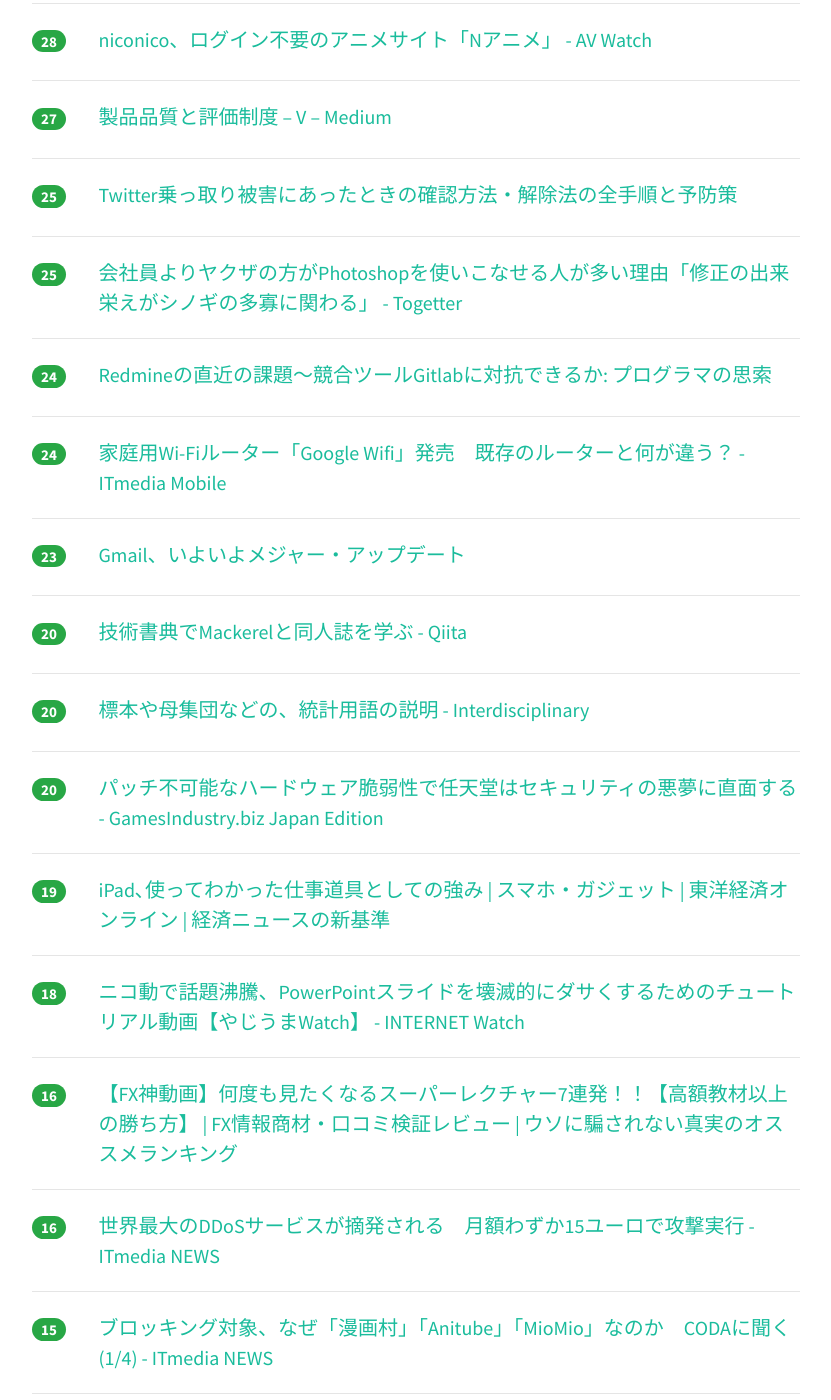
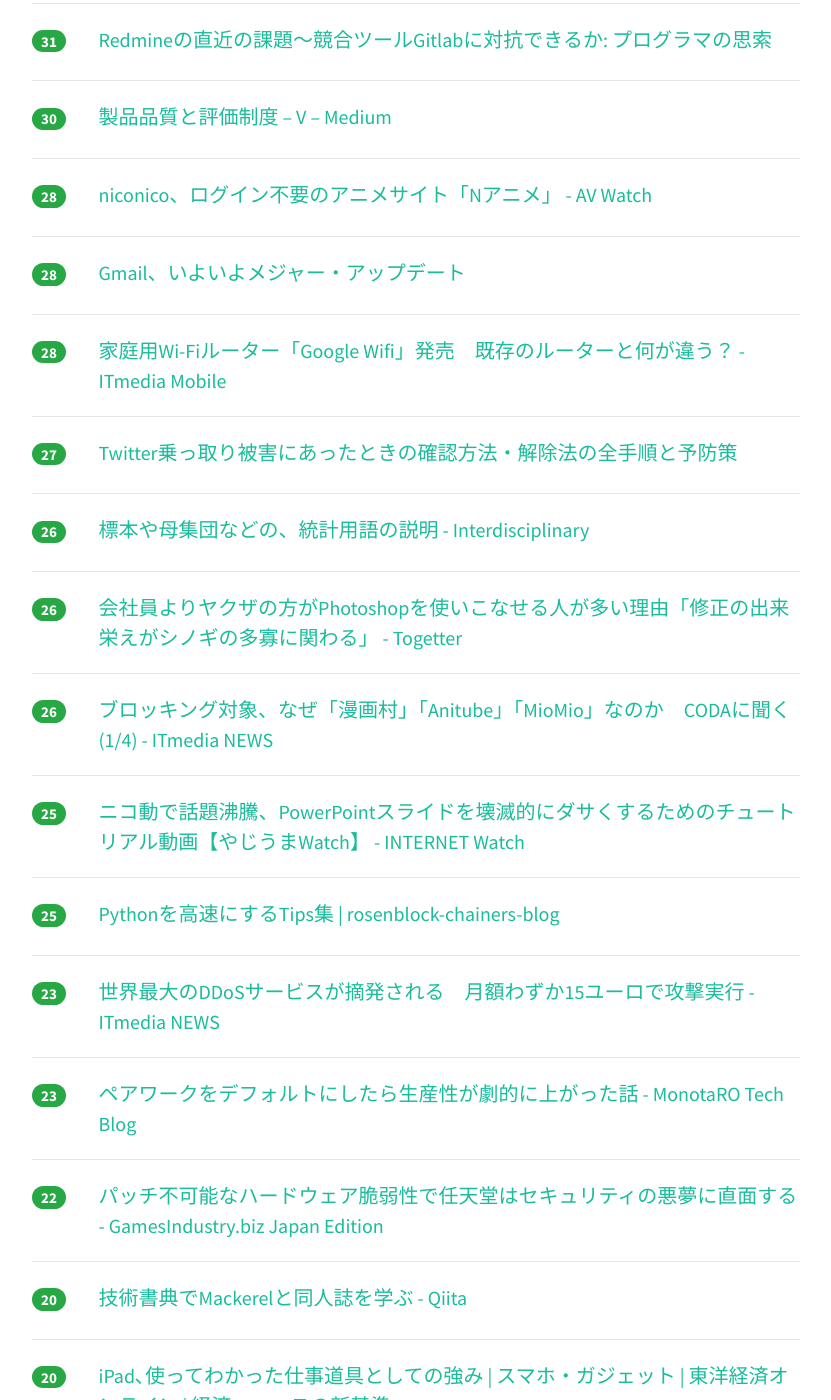
Before and after one commit to yatta47/hatena-matome-site, a Jekyll site: the page built from _posts/2018-04-26-hatena.md, in a window 1280 px wide and 1400 px high, scrolled down 2125 px. Shown: the whole window, without its empty margins (224-1055 px from the left). Built offline with Jekyll 4.4.1, drawn with Linux system fonts in a browser that asks for light colours; nearby versions of some CDN libraries; some of the changed text lies outside the part shown.

Commit message:
Updated 2018-04-26

```diff
--- a/_posts/2018-04-26-hatena.md
+++ b/_posts/2018-04-26-hatena.md
@@ -1,74 +1,94 @@
 ---
 layout: post
 title:  "2018-04-26 はてぶIT"
-date:   2018-04-26 13:01:35
+date:   2018-04-26 14:03:06
 tags: [it-hotentry]
 ---
-36 件のデータあり
+40 件のデータあり
 
 <hr><div class="row">
-<div class="col-1"><span class="badge badge-pill badge-success h2">480</span></div>
+<div class="col-1"><span class="badge badge-pill badge-success h2">528</span></div>
 <div class="col-11"><a href='http://iwasiman.hatenablog.com/entry/2018/04/23/200000' target='_blank'>【JavaScript】３大フレームワーク Angular, React, Vue.jsを比べてみよう (2018年4月) - Rのつく財団入り口</a></div>
 </div>
 <hr>
 <div class="row">
-<div class="col-1"><span class="badge badge-pill badge-success h2">172</span></div>
+<div class="col-1"><span class="badge badge-pill badge-success h2">199</span></div>
 <div class="col-11"><a href='https://togetter.com/li/1221407' target='_blank'>「バルスなんて短い単語で都市が崩壊するのはセキュリティ的にどうなのよ」からの「正しい発音ではない」可能性 - Togetter</a></div>
 </div>
 <hr>
 <div class="row">
-<div class="col-1"><span class="badge badge-pill badge-success h2">131</span></div>
+<div class="col-1"><span class="badge badge-pill badge-success h2">154</span></div>
 <div class="col-11"><a href='http://business.nikkeibp.co.jp/atcl/opinion/16/021900056/042300006/' target='_blank'>日本がホンダジェットから学ぶべき教訓とは？：日経ビジネスオンライン</a></div>
 </div>
 <hr>
 <div class="row">
-<div class="col-1"><span class="badge badge-pill badge-success h2">115</span></div>
+<div class="col-1"><span class="badge badge-pill badge-success h2">122</span></div>
+<div class="col-11"><a href='http://www.atmarkit.co.jp/ait/articles/1804/26/news018.html' target='_blank'>「東ロボ」を主導した数学者が「読解力がない子どもにプログラミングを教えても、意味がない」と主張する理由：特集：小学生の「プログラミング教育」その前に（8） - ＠IT</a></div>
+</div>
+<hr>
+<div class="row">
+<div class="col-1"><span class="badge badge-pill badge-success h2">119</span></div>
 <div class="col-11"><a href='https://toris.io/2018/04/a-world-without-kubernetes/' target='_blank'>Kubernetes のない世界 | TORI</a></div>
 </div>
 <hr>
 <div class="row">
-<div class="col-1"><span class="badge badge-pill badge-success h2">84</span></div>
-<div class="col-11"><a href='http://www.atmarkit.co.jp/ait/articles/1804/26/news018.html' target='_blank'>「東ロボ」を主導した数学者が「読解力がない子どもにプログラミングを教えても、意味がない」と主張する理由：特集：小学生の「プログラミング教育」その前に（8） - ＠IT</a></div>
-</div>
-<hr>
-<div class="row">
-<div class="col-1"><span class="badge badge-pill badge-success h2">79</span></div>
+<div class="col-1"><span class="badge badge-pill badge-success h2">108</span></div>
 <div class="col-11"><a href='https://www.lifehacker.jp/2018/04/164915readruby.html' target='_blank'>英語の文章にルビをふってくれるGoogle Chrome拡張機能「Read Ruby」 | ライフハッカー［日本版］</a></div>
 </div>
 <hr>
 <div class="row">
-<div class="col-1"><span class="badge badge-pill badge-success h2">53</span></div>
+<div class="col-1"><span class="badge badge-pill badge-success h2">63</span></div>
+<div class="col-11"><a href='https://japan.googleblog.com/2018/04/gmail.html' target='_blank'>Google Japan Blog: 新しい Gmail をお試しください</a></div>
+</div>
+<hr>
+<div class="row">
+<div class="col-1"><span class="badge badge-pill badge-success h2">62</span></div>
+<div class="col-11"><a href='https://cloud.google.com/memorystore/' target='_blank'>Fully-managed in-memory data store service  |  Google Cloud</a></div>
+</div>
+<hr>
+<div class="row">
+<div class="col-1"><span class="badge badge-pill badge-success h2">56</span></div>
 <div class="col-11"><a href='http://tech-blog.rakus.co.jp/entry/2018/04/25/151607' target='_blank'>新人がDockerを学習すべき4つの理由 - RAKUS Developers Blog | ラクス エンジニアブログ</a></div>
 </div>
 <hr>
 <div class="row">
-<div class="col-1"><span class="badge badge-pill badge-success h2">52</span></div>
+<div class="col-1"><span class="badge badge-pill badge-success h2">55</span></div>
 <div class="col-11"><a href='https://www.softantenna.com/wp/review/textql/' target='_blank'>TextQL - CVSファイルに対してSQLを実行できるコマンドラインツール | ソフトアンテナブログ</a></div>
 </div>
 <hr>
 <div class="row">
-<div class="col-1"><span class="badge badge-pill badge-success h2">51</span></div>
+<div class="col-1"><span class="badge badge-pill badge-success h2">53</span></div>
 <div class="col-11"><a href='http://www.ryuzee.com/contents/blog/7126' target='_blank'>【資料公開】Effective DevOps #devopsdaystokyo</a></div>
 </div>
 <hr>
 <div class="row">
-<div class="col-1"><span class="badge badge-pill badge-success h2">46</span></div>
-<div class="col-11"><a href='https://japan.googleblog.com/2018/04/gmail.html' target='_blank'>Google Japan Blog: 新しい Gmail をお試しください</a></div>
-</div>
-<hr>
-<div class="row">
-<div class="col-1"><span class="badge badge-pill badge-success h2">46</span></div>
-<div class="col-11"><a href='https://cloud.google.com/memorystore/' target='_blank'>Fully-managed in-memory data store service  |  Google Cloud</a></div>
-</div>
-<hr>
-<div class="row">
-<div class="col-1"><span class="badge badge-pill badge-success h2">45</span></div>
+<div class="col-1"><span class="badge badge-pill badge-success h2">53</span></div>
 <div class="col-11"><a href='http://www.orangeitems.com/entry/2018/04/25/134157' target='_blank'>AmazonのDNSトラフィック乗っ取り　仕組みについて解説 - orangeitems’s diary</a></div>
 </div>
 <hr>
 <div class="row">
-<div class="col-1"><span class="badge badge-pill badge-success h2">41</span></div>
+<div class="col-1"><span class="badge badge-pill badge-success h2">53</span></div>
+<div class="col-11"><a href='http://www.itmedia.co.jp/news/articles/1804/26/news071.html' target='_blank'>「Gmail」大幅アップデートの新機能まとめ - ITmedia NEWS</a></div>
+</div>
+<hr>
+<div class="row">
+<div class="col-1"><span class="badge badge-pill badge-success h2">43</span></div>
+<div class="col-11"><a href='https://qiita.com/Yuta_Fujiwara/items/ce4de683255aeffffb5d' target='_blank'>開発に集中するためのChrome拡張を作りました！ - Qiita</a></div>
+</div>
+<hr>
+<div class="row">
+<div class="col-1"><span class="badge badge-pill badge-success h2">42</span></div>
 <div class="col-11"><a href='https://smhn.info/201804-google-todo-app' target='_blank'>グーグル、ようやく純正のToDoアプリを公開。 – すまほん!!</a></div>
+</div>
+<hr>
+<div class="row">
+<div class="col-1"><span class="badge badge-pill badge-success h2">42</span></div>
+<div class="col-11"><a href='http://ozy4dm.hateblo.jp/entry/2018/04/25/150234' target='_blank'>10,000人のコードを読んだ話～さらばCodeIQ～ - おじい研究所</a></div>
+</div>
+<hr>
+<div class="row">
+<div class="col-1"><span class="badge badge-pill badge-success h2">40</span></div>
+<div class="col-11"><a href='https://ics.media/entry/17834' target='_blank'>CSSコーダーにとっての2018年のコーディング事情。アンケート結果から分析するイマドキのウェブ制作 - ICS MEDIA</a></div>
 </div>
 <hr>
 <div class="row">
@@ -77,33 +97,23 @@ tags: [it-hotentry]
 </div>
 <hr>
 <div class="row">
-<div class="col-1"><span class="badge badge-pill badge-success h2">39</span></div>
-<div class="col-11"><a href='http://ozy4dm.hateblo.jp/entry/2018/04/25/150234' target='_blank'>10,000人のコードを読んだ話～さらばCodeIQ～ - おじい研究所</a></div>
+<div class="col-1"><span class="badge badge-pill badge-success h2">38</span></div>
+<div class="col-11"><a href='https://speakerdeck.com/sawa_zen/react-sketch-dot-appdedezaingaidorainwozuo-tutemita' target='_blank'>React Sketch.appでデザインガイドラインを作ってみた // Speaker Deck</a></div>
 </div>
 <hr>
 <div class="row">
 <div class="col-1"><span class="badge badge-pill badge-success h2">38</span></div>
-<div class="col-11"><a href='http://www.itmedia.co.jp/news/articles/1804/26/news071.html' target='_blank'>「Gmail」大幅アップデートの新機能まとめ - ITmedia NEWS</a></div>
-</div>
-<hr>
-<div class="row">
-<div class="col-1"><span class="badge badge-pill badge-success h2">37</span></div>
-<div class="col-11"><a href='https://speakerdeck.com/sawa_zen/react-sketch-dot-appdedezaingaidorainwozuo-tutemita' target='_blank'>React Sketch.appでデザインガイドラインを作ってみた // Speaker Deck</a></div>
-</div>
-<hr>
-<div class="row">
-<div class="col-1"><span class="badge badge-pill badge-success h2">34</span></div>
 <div class="col-11"><a href='https://aws.amazon.com/jp/solutions/case-studies/navitime/' target='_blank'>AWS 導入事例：株式会社ナビタイムジャパン | AWS</a></div>
 </div>
 <hr>
 <div class="row">
-<div class="col-1"><span class="badge badge-pill badge-success h2">32</span></div>
-<div class="col-11"><a href='https://qiita.com/Yuta_Fujiwara/items/ce4de683255aeffffb5d' target='_blank'>開発に集中するためのChrome拡張を作りました！ - Qiita</a></div>
+<div class="col-1"><span class="badge badge-pill badge-success h2">31</span></div>
+<div class="col-11"><a href='http://forza.cocolog-nifty.com/blog/2018/04/redminegitlab-1.html' target='_blank'>Redmineの直近の課題～競合ツールGitlabに対抗できるか: プログラマの思索</a></div>
 </div>
 <hr>
 <div class="row">
-<div class="col-1"><span class="badge badge-pill badge-success h2">29</span></div>
-<div class="col-11"><a href='https://ics.media/entry/17834' target='_blank'>CSSコーダーにとっての2018年のコーディング事情。アンケート結果から分析するイマドキのウェブ制作 - ICS MEDIA</a></div>
+<div class="col-1"><span class="badge badge-pill badge-success h2">30</span></div>
+<div class="col-11"><a href='https://medium.com/@voluntas/5aaad6ea845c' target='_blank'>製品品質と評価制度 – V – Medium</a></div>
 </div>
 <hr>
 <div class="row">
@@ -112,33 +122,58 @@ tags: [it-hotentry]
 </div>
 <hr>
 <div class="row">
+<div class="col-1"><span class="badge badge-pill badge-success h2">28</span></div>
+<div class="col-11"><a href='https://jp.techcrunch.com/2018/04/26/2018-04-25-say-hello-to-the-new-gmail-with-self-destructing-messages-email-snoozing-offline-mode-and-more/' target='_blank'>Gmail、いよいよメジャー・アップデート</a></div>
+</div>
+<hr>
+<div class="row">
+<div class="col-1"><span class="badge badge-pill badge-success h2">28</span></div>
+<div class="col-11"><a href='http://www.itmedia.co.jp/mobile/articles/1804/25/news107.html' target='_blank'>家庭用Wi-Fiルーター「Google Wifi」発売　既存のルーターと何が違う？ - ITmedia Mobile</a></div>
+</div>
+<hr>
+<div class="row">
 <div class="col-1"><span class="badge badge-pill badge-success h2">27</span></div>
-<div class="col-11"><a href='https://medium.com/@voluntas/5aaad6ea845c' target='_blank'>製品品質と評価制度 – V – Medium</a></div>
+<div class="col-11"><a href='https://blogs.mcafee.jp/twitter-takeover' target='_blank'>Twitter乗っ取り被害にあったときの確認方法・解除法の全手順と予防策</a></div>
+</div>
+<hr>
+<div class="row">
+<div class="col-1"><span class="badge badge-pill badge-success h2">26</span></div>
+<div class="col-11"><a href='http://interdisciplinary.hateblo.jp/entry/2018/04/25/214321' target='_blank'>標本や母集団などの、統計用語の説明 - Interdisciplinary</a></div>
+</div>
+<hr>
+<div class="row">
+<div class="col-1"><span class="badge badge-pill badge-success h2">26</span></div>
+<div class="col-11"><a href='https://togetter.com/li/1221424' target='_blank'>会社員よりヤクザの方がPhotoshopを使いこなせる人が多い理由「修正の出来栄えがシノギの多寡に関わる」 - Togetter</a></div>
+</div>
+<hr>
+<div class="row">
+<div class="col-1"><span class="badge badge-pill badge-success h2">26</span></div>
+<div class="col-11"><a href='http://www.itmedia.co.jp/news/articles/1804/26/news037.html' target='_blank'>ブロッキング対象、なぜ「漫画村」「Anitube」「MioMio」なのか　CODAに聞く (1/4) - ITmedia NEWS</a></div>
 </div>
 <hr>
 <div class="row">
 <div class="col-1"><span class="badge badge-pill badge-success h2">25</span></div>
-<div class="col-11"><a href='https://blogs.mcafee.jp/twitter-takeover' target='_blank'>Twitter乗っ取り被害にあったときの確認方法・解除法の全手順と予防策</a></div>
+<div class="col-11"><a href='https://internet.watch.impress.co.jp/docs/yajiuma/1119166.html' target='_blank'>ニコ動で話題沸騰、PowerPointスライドを壊滅的にダサくするためのチュートリアル動画【やじうまWatch】 - INTERNET Watch</a></div>
 </div>
 <hr>
 <div class="row">
 <div class="col-1"><span class="badge badge-pill badge-success h2">25</span></div>
-<div class="col-11"><a href='https://togetter.com/li/1221424' target='_blank'>会社員よりヤクザの方がPhotoshopを使いこなせる人が多い理由「修正の出来栄えがシノギの多寡に関わる」 - Togetter</a></div>
-</div>
-<hr>
-<div class="row">
-<div class="col-1"><span class="badge badge-pill badge-success h2">24</span></div>
-<div class="col-11"><a href='http://forza.cocolog-nifty.com/blog/2018/04/redminegitlab-1.html' target='_blank'>Redmineの直近の課題～競合ツールGitlabに対抗できるか: プログラマの思索</a></div>
-</div>
-<hr>
-<div class="row">
-<div class="col-1"><span class="badge badge-pill badge-success h2">24</span></div>
-<div class="col-11"><a href='http://www.itmedia.co.jp/mobile/articles/1804/25/news107.html' target='_blank'>家庭用Wi-Fiルーター「Google Wifi」発売　既存のルーターと何が違う？ - ITmedia Mobile</a></div>
+<div class="col-11"><a href='https://cafeunder.github.io//rosenblock-chainers-blog/2018/04/24/Python-Tips.html' target='_blank'>Pythonを高速にするTips集 | rosenblock-chainers-blog</a></div>
 </div>
 <hr>
 <div class="row">
 <div class="col-1"><span class="badge badge-pill badge-success h2">23</span></div>
-<div class="col-11"><a href='https://jp.techcrunch.com/2018/04/26/2018-04-25-say-hello-to-the-new-gmail-with-self-destructing-messages-email-snoozing-offline-mode-and-more/' target='_blank'>Gmail、いよいよメジャー・アップデート</a></div>
+<div class="col-11"><a href='http://www.itmedia.co.jp/news/articles/1804/26/news064.html' target='_blank'>世界最大のDDoSサービスが摘発される　月額わずか15ユーロで攻撃実行 - ITmedia NEWS</a></div>
+</div>
+<hr>
+<div class="row">
+<div class="col-1"><span class="badge badge-pill badge-success h2">23</span></div>
+<div class="col-11"><a href='http://tech-blog.monotaro.com/entry/2018/04/25/073000' target='_blank'>ペアワークをデフォルトにしたら生産性が劇的に上がった話 - MonotaRO Tech Blog</a></div>
+</div>
+<hr>
+<div class="row">
+<div class="col-1"><span class="badge badge-pill badge-success h2">22</span></div>
+<div class="col-11"><a href='http://jp.gamesindustry.biz/article/1804/18042501/' target='_blank'>パッチ不可能なハードウェア脆弱性で任天堂はセキュリティの悪夢に直面する - GamesIndustry.biz Japan Edition</a></div>
 </div>
 <hr>
 <div class="row">
@@ -148,37 +183,12 @@ tags: [it-hotentry]
 <hr>
 <div class="row">
 <div class="col-1"><span class="badge badge-pill badge-success h2">20</span></div>
-<div class="col-11"><a href='http://interdisciplinary.hateblo.jp/entry/2018/04/25/214321' target='_blank'>標本や母集団などの、統計用語の説明 - Interdisciplinary</a></div>
-</div>
-<hr>
-<div class="row">
-<div class="col-1"><span class="badge badge-pill badge-success h2">20</span></div>
-<div class="col-11"><a href='http://jp.gamesindustry.biz/article/1804/18042501/' target='_blank'>パッチ不可能なハードウェア脆弱性で任天堂はセキュリティの悪夢に直面する - GamesIndustry.biz Japan Edition</a></div>
-</div>
-<hr>
-<div class="row">
-<div class="col-1"><span class="badge badge-pill badge-success h2">19</span></div>
 <div class="col-11"><a href='https://toyokeizai.net/articles/-/218269' target='_blank'>iPad､使ってわかった仕事道具としての強み | スマホ・ガジェット | 東洋経済オンライン | 経済ニュースの新基準</a></div>
 </div>
 <hr>
 <div class="row">
-<div class="col-1"><span class="badge badge-pill badge-success h2">18</span></div>
-<div class="col-11"><a href='https://internet.watch.impress.co.jp/docs/yajiuma/1119166.html' target='_blank'>ニコ動で話題沸騰、PowerPointスライドを壊滅的にダサくするためのチュートリアル動画【やじうまWatch】 - INTERNET Watch</a></div>
-</div>
-<hr>
-<div class="row">
-<div class="col-1"><span class="badge badge-pill badge-success h2">16</span></div>
-<div class="col-11"><a href='http://fx-johosyozai-review.com/hissyoho/fx%E5%8B%9D%E3%81%A1%E6%96%B9%E5%8B%95%E7%94%BB/' target='_blank'>【FX神動画】何度も見たくなるスーパーレクチャー7連発！！【高額教材以上の勝ち方】 | FX情報商材・口コミ検証レビュー | ウソに騙されない真実のオススメランキング</a></div>
-</div>
-<hr>
-<div class="row">
-<div class="col-1"><span class="badge badge-pill badge-success h2">16</span></div>
-<div class="col-11"><a href='http://www.itmedia.co.jp/news/articles/1804/26/news064.html' target='_blank'>世界最大のDDoSサービスが摘発される　月額わずか15ユーロで攻撃実行 - ITmedia NEWS</a></div>
-</div>
-<hr>
-<div class="row">
-<div class="col-1"><span class="badge badge-pill badge-success h2">15</span></div>
-<div class="col-11"><a href='http://www.itmedia.co.jp/news/articles/1804/26/news037.html' target='_blank'>ブロッキング対象、なぜ「漫画村」「Anitube」「MioMio」なのか　CODAに聞く (1/4) - ITmedia NEWS</a></div>
+<div class="col-1"><span class="badge badge-pill badge-success h2">17</span></div>
+<div class="col-11"><a href='http://blog.kazuhooku.com/2018/04/blog-post.html' target='_blank'>Kazuho's Weblog: 海賊版サイトのブロッキングについてアンケートをとってみたら興味深い結果が出た</a></div>
 </div>
 <hr>
 <div class="row">
@@ -186,3 +196,13 @@ tags: [it-hotentry]
 <div class="col-11"><a href='https://www.asahi.com/articles/ASL4S640VL4SUCVL01K.html' target='_blank'>政府が忖度要求…サイト遮断の禍根と懸念　津田大介さん：朝日新聞デジタル</a></div>
 </div>
 <hr>
+<div class="row">
+<div class="col-1"><span class="badge badge-pill badge-success h2">13</span></div>
+<div class="col-11"><a href='http://fx-johosyozai-review.com/hissyoho/fx%E5%8B%9D%E3%81%A1%E6%96%B9%E5%8B%95%E7%94%BB/' target='_blank'>【FX神動画】何度も見たくなるスーパーレクチャー7連発！！【高額教材以上の勝ち方】 | FX情報商材・口コミ検証レビュー | ウソに騙されない真実のオススメランキング</a></div>
+</div>
+<hr>
+<div class="row">
+<div class="col-1"><span class="badge badge-pill badge-success h2">13</span></div>
+<div class="col-11"><a href='https://anond.hatelabo.jp/20160412135608' target='_blank'>最初からSSD搭載してるPC少なすぎだわ 家電量販店のちらしでも全部1TBとか2TB..</a></div>
+</div>
+<hr>
```
